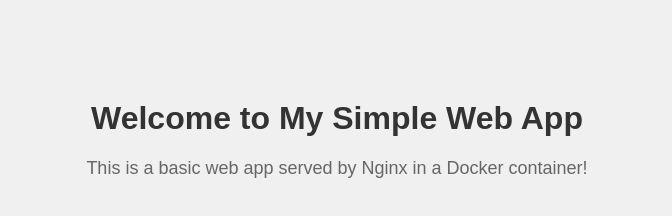
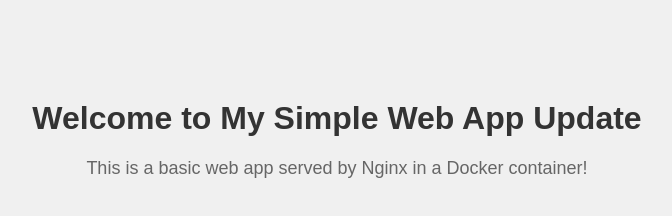
Before and after one commit to fmIst0/simple-web-app, a plain HTML site: page index.html in a window 1280 px wide. Shown: the whole page, without its empty margins (303-975 px from the left). Drawn offline with Linux system fonts and the light colour scheme.

Commit message:
update v2

```diff
--- a/index.html
+++ b/index.html
@@ -8,7 +8,7 @@
 </head>
 <body>
     <div class="container">
-        <h1>Welcome to My Simple Web App</h1>
+        <h1>Welcome to My Simple Web App Update</h1>
         <p>This is a basic web app served by Nginx in a Docker container!</p>
     </div>
 </body>
```
